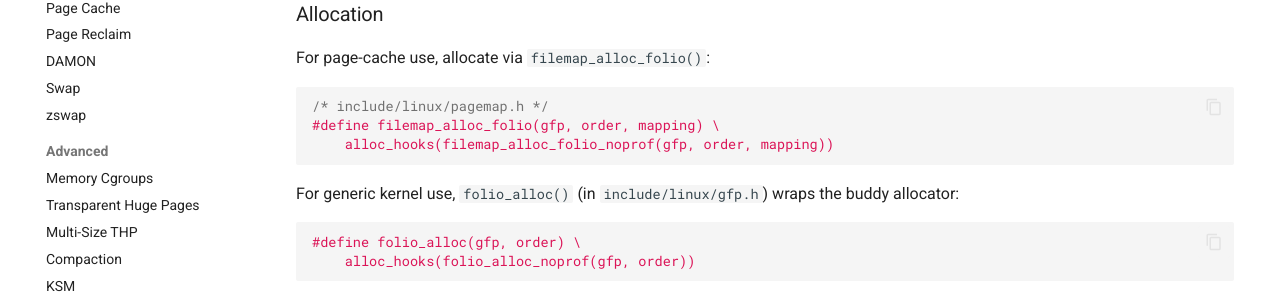
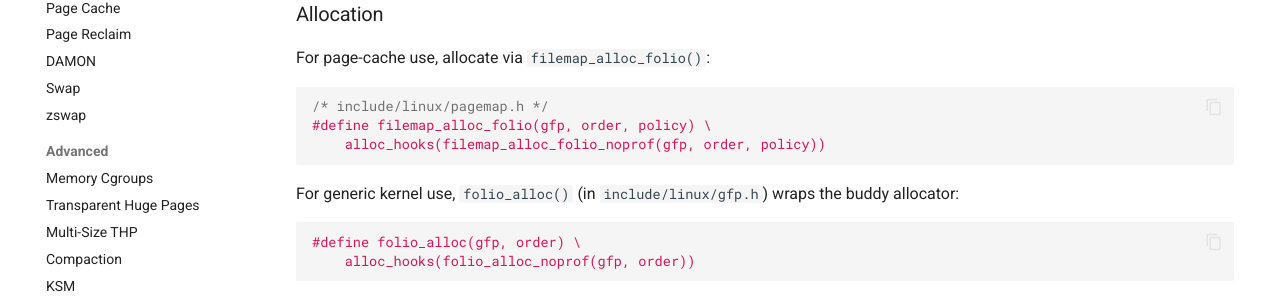
Before and after one commit to laveeshb/linux-kernel-internals, an MkDocs documentation site: the page built from docs/mm/folio.md, in a window 1280 px wide and 900 px high, scrolled down 7072 px. Shown: the part 144-449 px from the top of the window. Built offline with MkDocs 1.6.1 and Material for MkDocs 9.7.7, drawn with Linux system fonts in a browser that asks for light colours; some of the changed text lies outside the part shown.

Commit message:
Fix review errors: folio alloc param, maple tree claims, rcu-mm source path

````diff
--- a/docs/mm/folio.md
+++ b/docs/mm/folio.md
@@ -310,8 +310,8 @@
 
 ```c
 /* include/linux/pagemap.h */
-#define filemap_alloc_folio(gfp, order, mapping) \
-    alloc_hooks(filemap_alloc_folio_noprof(gfp, order, mapping))
+#define filemap_alloc_folio(gfp, order, policy) \
+    alloc_hooks(filemap_alloc_folio_noprof(gfp, order, policy))
 ```
 
 For generic kernel use, `folio_alloc()` (in `include/linux/gfp.h`) wraps the buddy allocator:
@@ -468,5 +468,5 @@
 | `folio_test_large(folio)` | `page-flags.h` | True for order ≥ 1 folios |
 | `folio_add_lru(folio)` | `swap.h` | Add folio to the LRU list |
 | `filemap_grab_folio(mapping, index)` | `pagemap.h` | Look up or create a page-cache folio |
-| `filemap_alloc_folio(gfp, order, mapping)` | `pagemap.h` | Allocate a page-cache folio |
+| `filemap_alloc_folio(gfp, order, policy)` | `pagemap.h` | Allocate a page-cache folio |
 | `readahead_folio(ractl)` | `pagemap.h` | Get next folio from a readahead batch |
````
Also changed, not shown: docs/mm/maple-tree.md (+2 -2 lines), docs/mm/rcu-mm.md (+2 -1 lines).
